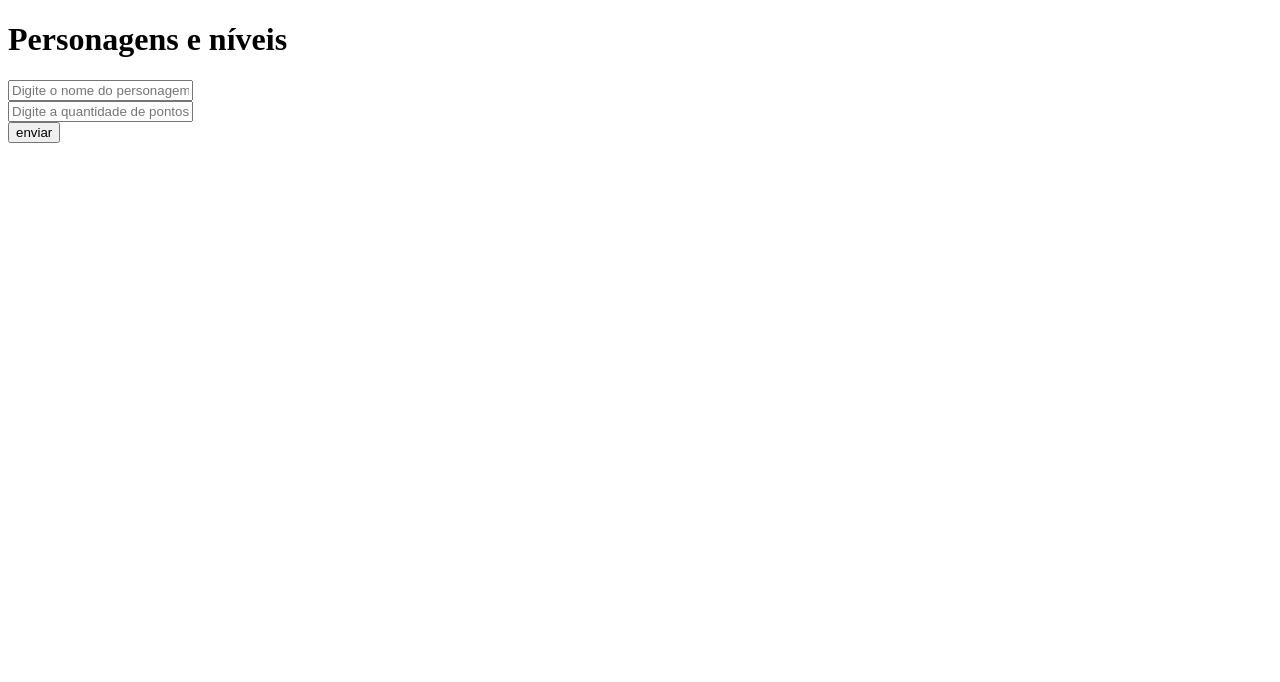
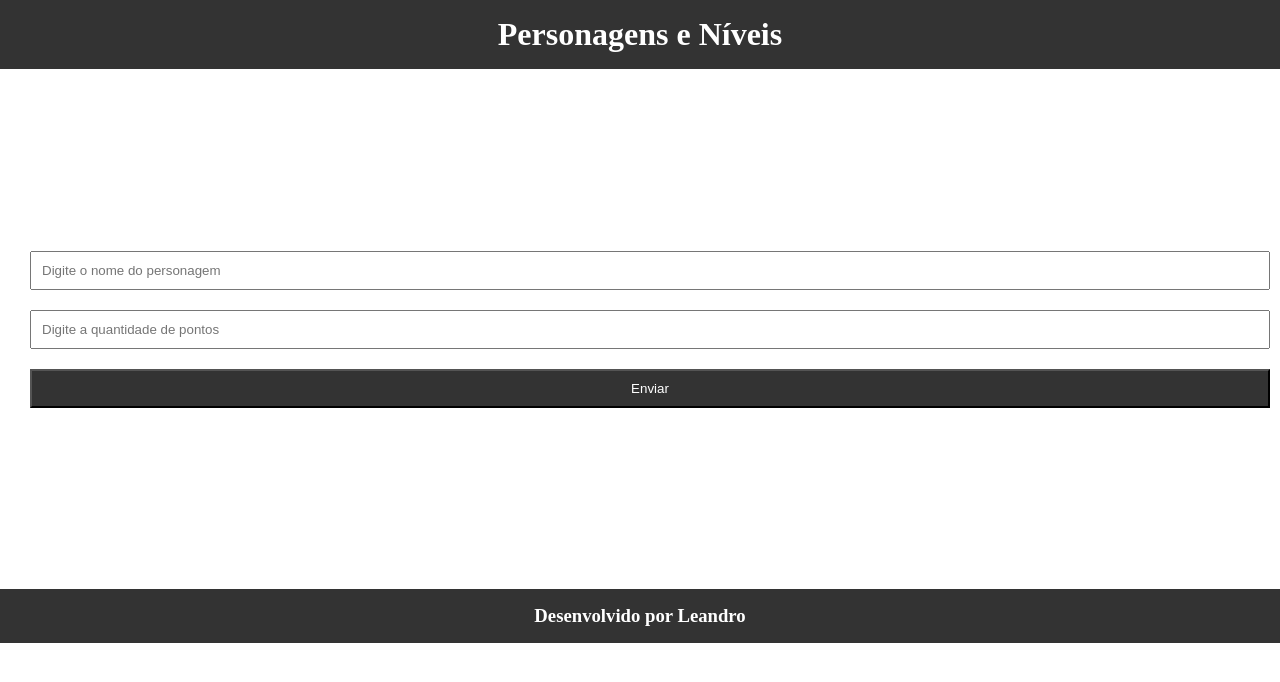
Before and after one commit to leandroAntunesDosSantos/desafio-felipao, a plain HTML site: page index.html in a window 1280 px wide. Drawn offline with Linux system fonts and the light colour scheme.

Commit message:
adicionando estilização ao projeto

```diff
--- a/index.html
+++ b/index.html
@@ -5,20 +5,27 @@
     <meta name="viewport" content="width=device-width, initial-scale=1.0">
     <title>Dio</title>
     <script src="index.js" defer></script>
+    <link rel="stylesheet" href="style.css">
 </head>
 <body>
-    <form>
-        <header class="header-container">
-            <h1>Personagens e níveis</h1>
+    <header>
+        <h1>Personagens e Níveis</h1>
     </header>
-        <div>
+    <section class="pn-container pn-section-container">
+        <form class="pn-form">
+            <div class="pn-input">
                 <input type="text" id="name" placeholder="Digite o nome do personagem">
             </div>
-        <div>
+            <div class="pn-input">
                 <input type="text" id="points" placeholder="Digite a quantidade de pontos">
             </div>
-        <input type="submit" id="send"  value="enviar">
+            <input class="pn-submit" type="submit" id="send"  value="Enviar">
+            <h2 id="mostrar" ></h2>
         </form>
-    <h2 id="mostrar"></h2>
+
+    </section>
+    <footer>
+            <h3>Desenvolvido por Leandro</h3>
+    </footer>
 </body>
 </html>
--- /dev/null
+++ b/style.css
@@ -0,0 +1,54 @@
+* {
+    margin: 0;
+    padding: 0;
+    box-sizing: border-box;
+}
+
+header, footer{
+    background-color: #333;
+    color: white;
+    text-align: center;
+    padding: 1rem;
+}
+
+.pn-container{
+    display: flex;
+    justify-content: center;
+    align-items: center;
+    height: 50px;
+    margin: 10px auto;
+    max-width: 100%;
+}
+
+.pn-section-container{
+    height: 500px;
+}
+
+.pn-footer-container{
+    background-color: #333;
+    color: white;
+    padding: 1rem;
+    max-width: 100%;
+}
+
+.pn-form {
+    width: 100%;
+    max-width: 100%;
+    margin: 10px;
+    padding: 10px;
+
+}
+
+.pn-form input{
+    width: 100%;
+    margin: 10px;
+    padding: 10px;
+
+}
+
+.pn-submit{
+    background-color: #333;
+    text-align: center;
+    margin: 10px;
+    color: #fff;
+}
```
Lines whose indentation alone changed are shown as unchanged.
